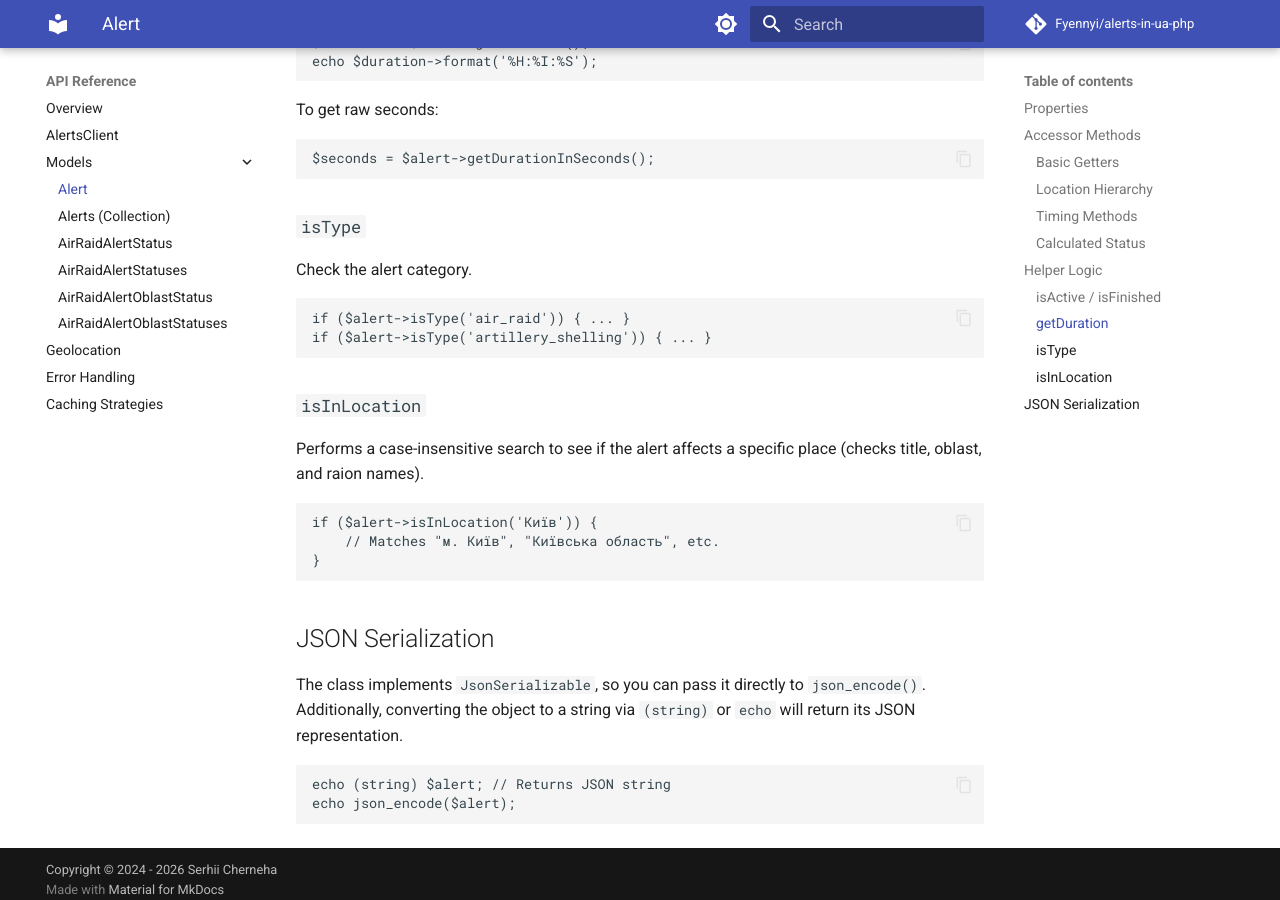
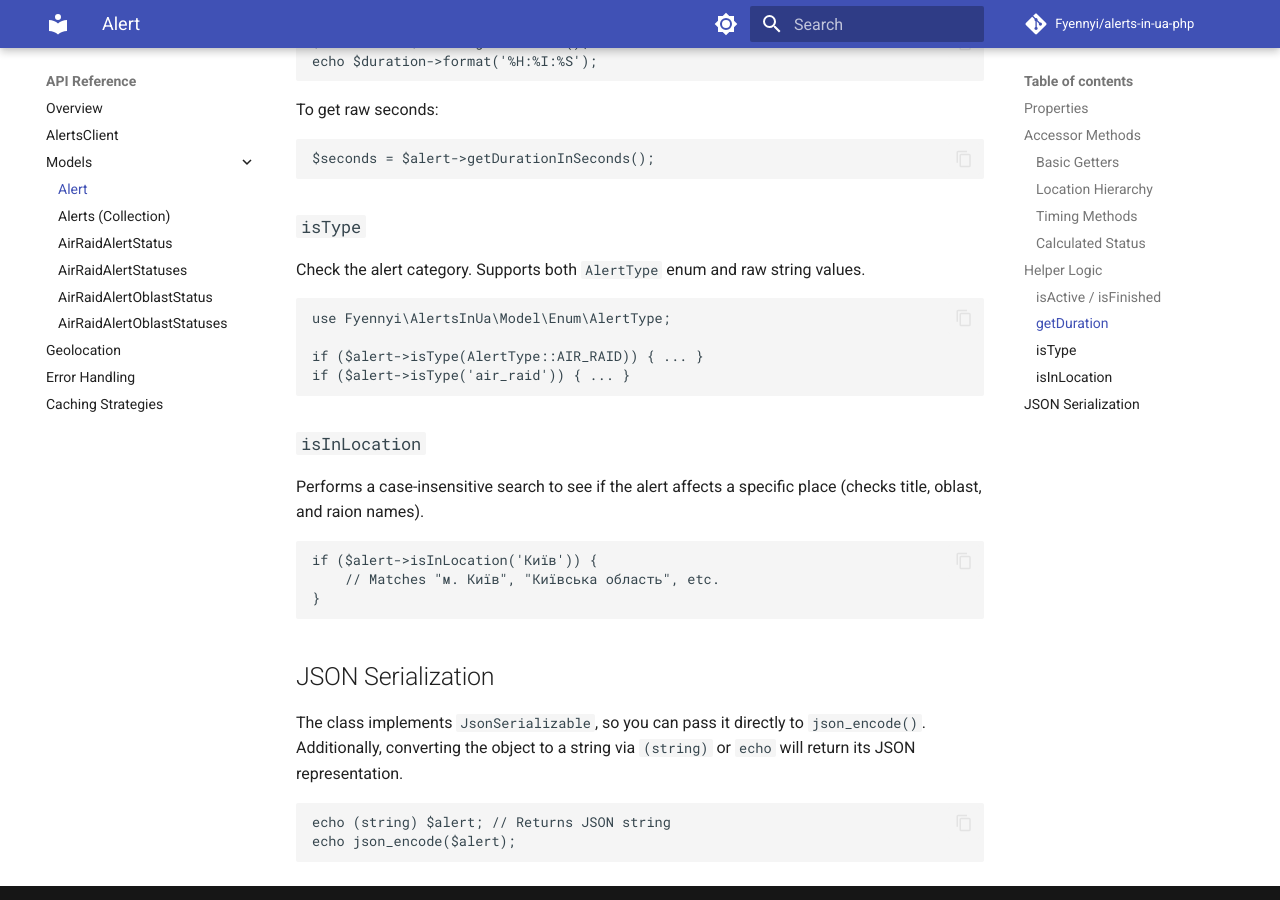
Before and after one commit to Fyennyi/alerts-in-ua-php, an MkDocs documentation site: the page built from docs/methods/alert.md, in a window 1280 px wide and 900 px high, scrolled down 1879 px. Built offline with MkDocs 1.6.1 and Material for MkDocs 9.7.7, drawn with Linux system fonts in a browser that asks for light colours; comment, search, counter and statistics services are not loaded; some of the changed text lies outside the part shown.

Commit message:
docs: Update model documentation for Enum support

````diff
--- a/docs/methods/alert.md
+++ b/docs/methods/alert.md
@@ -8,11 +8,11 @@
 
 - **ID**: Unique identifier for the alert.
 - **Location Title**: Human-readable name (e.g., "Полтавська область").
-- **Location Type**: `oblast`, `raion`, `hromada`, or `city`.
+- **Location Type**: `LocationType` enum (`oblast`, `raion`, `hromada`, or `city`).
 - **Location UID**: Unique system ID for the location.
 - **Started At**: DateTime when the alert began.
 - **Finished At**: DateTime when the alert ended (or `null` if active).
-- **Alert Type**: `air_raid` (standard), `artillery_shelling`, `urban_fights`, etc.
+- **Alert Type**: `AlertType` enum (`air_raid`, `artillery_shelling`, `urban_fights`, etc.).
 - **Notes**: Additional context (e.g., "Загроза ракетного удару").
 
 ## Accessor Methods
@@ -22,8 +22,8 @@
 ```php
 public function getId(): int
 public function getLocationTitle(): string
-public function getLocationType(): ?string
-public function getAlertType(): ?string
+public function getLocationType(): LocationType
+public function getAlertType(): AlertType
 public function getNotes(): ?string
 ```
 
@@ -82,11 +82,13 @@
 
 ### `isType`
 
-Check the alert category.
+Check the alert category. Supports both `AlertType` enum and raw string values.
 
 ```php
+use Fyennyi\AlertsInUa\Model\Enum\AlertType;
+
+if ($alert->isType(AlertType::AIR_RAID)) { ... }
 if ($alert->isType('air_raid')) { ... }
-if ($alert->isType('artillery_shelling')) { ... }
 ```
 
 ### `isInLocation`
````
Also changed, not shown: docs/methods/alerts.md (+8 -4 lines).
